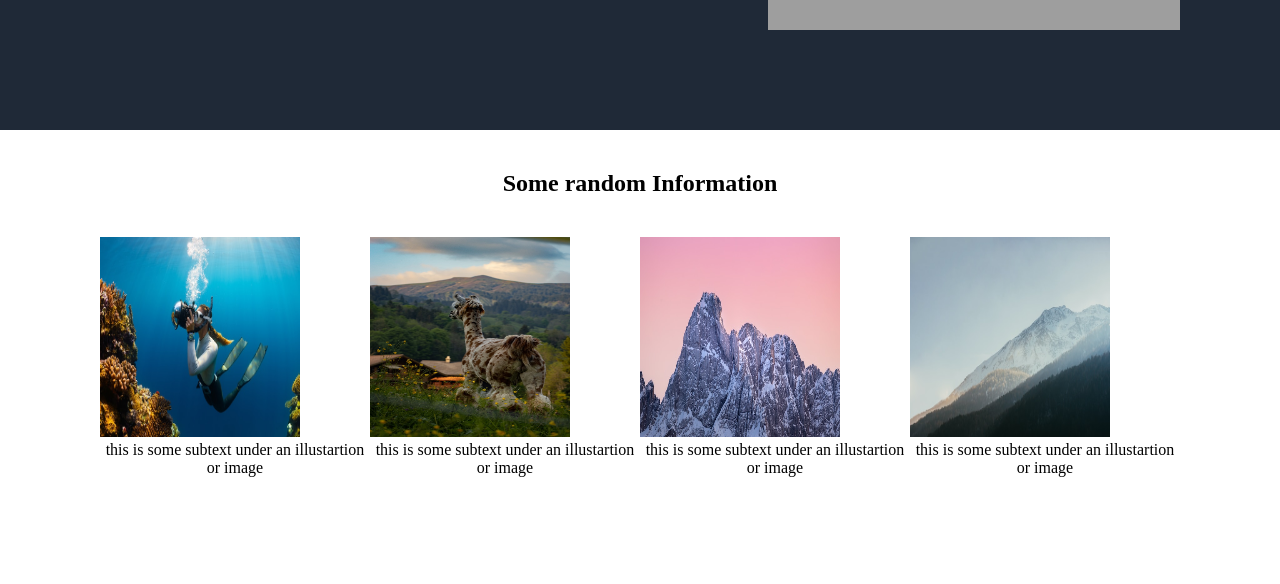
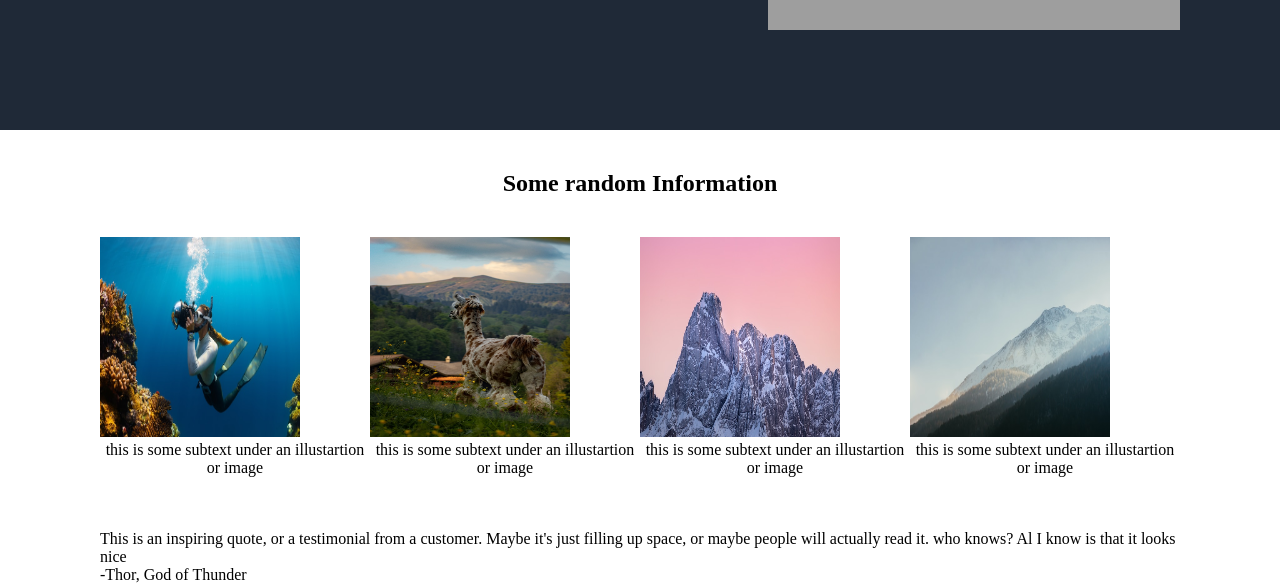
Before and after one commit to Prathish-Reddy/The-Journey, a plain HTML site: page index.html in a window 1280 px wide. Shown: the part 330-914 px from the top of the page. Before the commit the page ends 860 px from the top, so only its background shows below. Drawn offline with Linux system fonts and the light colour scheme; grey boxes are pictures that could not be loaded.

Commit message:
add new section-quote

```diff
--- a/index.html
+++ b/index.html
@@ -53,6 +53,15 @@
             </div>
         </div>
     </section>
+    <section class="quote">
+        <div class="container">
+            <div class="text"><p>This is an inspiring quote, or a testimonial from a customer. Maybe it's just filling up space, or maybe people will actually read it. who knows? Al I know is that it looks nice</p>
+            </div>
+            <div class="author">
+                <p>-Thor, God of Thunder</p>
+            </div>
+        </div>
+    </section>
 </body>
 
 </html>
```
